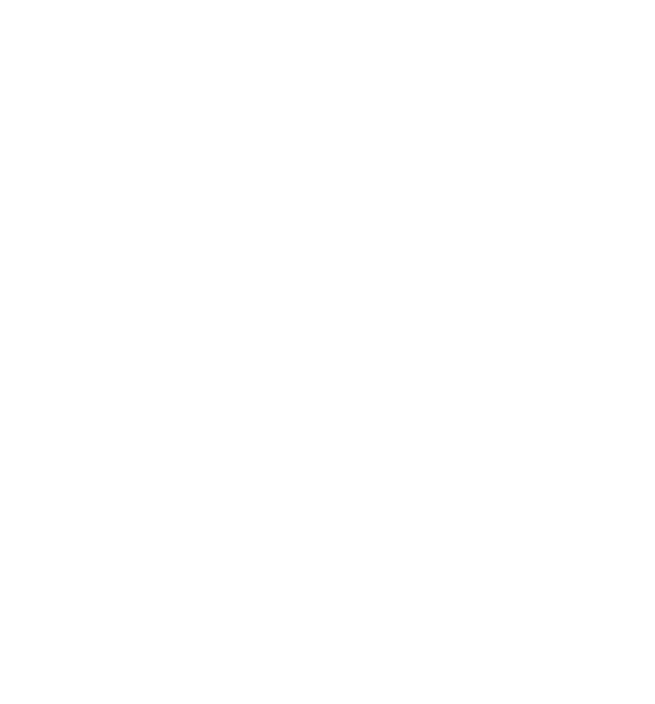
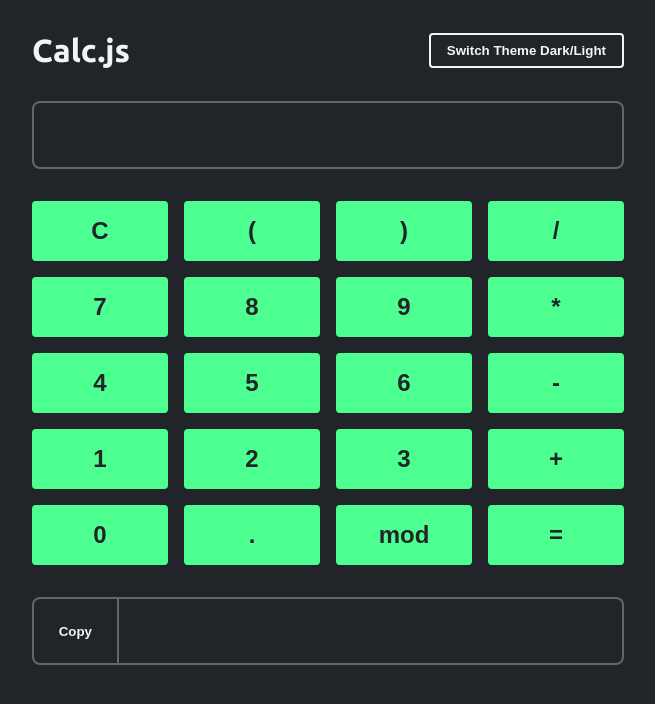
Before and after one commit to emanuelsobral/Calculadora_JS, a plain HTML site: page index.html in a window 1280 px wide. Shown: the whole page, without its empty margins (312-967 px from the left). Drawn offline with Linux system fonts and the light colour scheme.

Commit message:
Style and Page Premade

```diff
--- a/index.html
+++ b/index.html
@@ -1,13 +1,52 @@
 <!DOCTYPE html>
 <html lang="en">
+
 <head>
     <meta charset="UTF-8">
+    <meta http-equiv="X-UA-Compatible" content="IE=edge">
     <meta name="viewport" content="width=device-width, initial-scale=1.0">
+    <link rel="preconnect" href="https://fonts.googleapis.com">
+    <link rel="preconnect" href="https://fonts.gstatic.com" crossorigin>
+    <link href="https://fonts.googleapis.com/css2?family=Ubuntu:wght@400;700&display=swap" rel="stylesheet">
+    <title>Calculadora</title>
     <script src="main.js" defer></script>
     <link rel="stylesheet" href="style.css">
-    <title>Document</title>
 </head>
+
 <body>
+    <main data-theme="dark">
+        <header class="flex align-center justify-between">
+            <h1>Calc.js</h1>
+            <button id="themeSwitcher">Switch Theme Dark/Light</button>
+        </header>
+        <input type="text" id="input">
+        <div id="keys">
+            <button id="clear">C</button>
+            <button class="charKey" data-value=" ( ">(</button>
+            <button class="charKey" data-value=" ) ">)</button>
+            <button class="charKey" data-value=" / ">/</button>
+            <button class="charKey" data-value="7">7</button>
+            <button class="charKey" data-value="8">8</button>
+            <button class="charKey" data-value="9">9</button>
+            <button class="charKey" data-value=" * ">*</button>
+            <button class="charKey" data-value="4">4</button>
+            <button class="charKey" data-value="5">5</button>
+            <button class="charKey" data-value="6">6</button>
+            <button class="charKey" data-value=" - ">-</button>
+            <button class="charKey" data-value="1">1</button>
+            <button class="charKey" data-value="2">2</button>
+            <button class="charKey" data-value="3">3</button>
+            <button class="charKey" data-value=" + ">+</button>
+            <button class="charKey" data-value="0">0</button>
+            <button class="charKey" data-value=".">.</button>
+            <button class="charKey" data-value=" % ">mod</button>
+            <button id="equal">=</button>
+        </div>
+        <section class="flex align-center justify-between">
+            <button id="copyToClipboard">Copy</button>
+            <input type="text" id="result" disabled>
+        </section>
+    </main>
+</body>
 
-</body>
 </html>
--- a/style.css
+++ b/style.css
@@ -0,0 +1,120 @@
+* {
+    box-sizing: border-box;
+    margin: 0;
+    padding: 0;
+  }
+
+  :root {
+    --bg-color: #212529;
+    --border-color: #666;
+    --font-color: #f1f5f9;
+    --primary-color: #4dff91;
+    --error-color: #ff0043;
+  }
+
+  body {
+    background-color: var(--bg-color);
+    color: var(--font-color);
+    font-family: "Ubuntu", sans-serif;
+  }
+
+  main {
+    display: block;
+    margin: 0 auto;
+    max-width: 40rem;
+    padding: 0 1.5rem 2.5rem;
+    position: relative;
+  }
+
+  header {
+    padding: 2rem 0;
+  }
+
+  #themeSwitcher {
+    background-color: var(--bg-color);
+    border: .125rem solid var(--font-color);
+    color: var(--font-color);
+  }
+
+  #themeSwitcher:hover {
+    background-color: var(--font-color);
+    color: var(--bg-color);
+  }
+
+  button {
+    background-color: var(--primary-color);
+    border: none;
+    border-radius: .25rem;
+    font-weight: 700;
+    padding: .5rem 1rem;
+    transition: .15s;
+  }
+
+  input {
+    background-color: var(--bg-color);
+    border: 2px solid var(--border-color);
+    border-radius: .5rem;
+    color: var(--font-color);
+    display: block;
+    font-size: 1.75rem;
+    margin: 0 auto;
+    padding: 1rem;
+    text-align: end;
+    width: 100%;
+  }
+
+  #keys {
+    display: grid;
+    grid-template-columns: 1fr 1fr 1fr 1fr;
+    gap: 1rem;
+    margin: 2rem 0;
+  }
+
+  #keys button {
+    color: var(--bg-color);
+    cursor: pointer;
+    font-size: 1.5rem;
+    padding: 1rem;
+  }
+
+  #keys button:hover {
+    filter: brightness(0.8);
+  }
+
+  #result {
+    border-width: 2px 2px 2px 0;
+    border-radius: 0 .5rem .5rem 0;
+  }
+
+  #copyToClipboard {
+    background-color: transparent;
+    border: solid var(--border-color);
+    border-width: 2px;
+    border-radius: .5rem 0 0 .5rem;
+    color: var(--font-color);
+    cursor: pointer;
+    display: block;
+    height: 4.25rem;
+    width: 6rem;
+  }
+
+  .flex {
+    display: flex;
+  }
+
+  .align-center {
+    align-items: center;
+  }
+
+  .justify-between {
+    justify-content: space-between;
+  }
+
+  .error {
+    background-color: var(--error-color);
+  }
+
+  .success {
+    border-color: var(--primary-color) !important;
+    color: var(--primary-color) !important;
+  }
```
